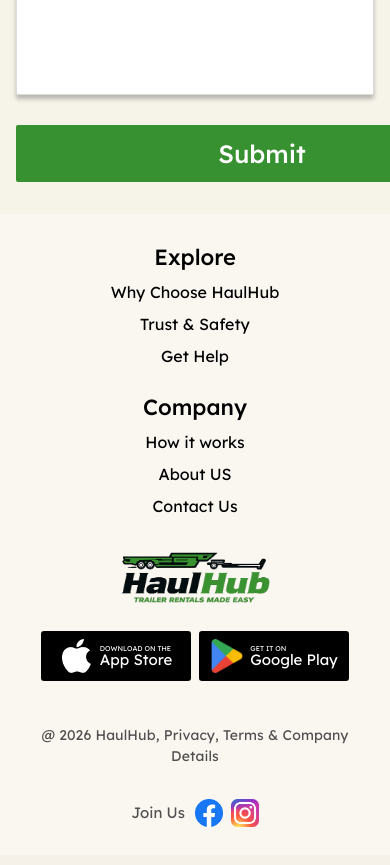
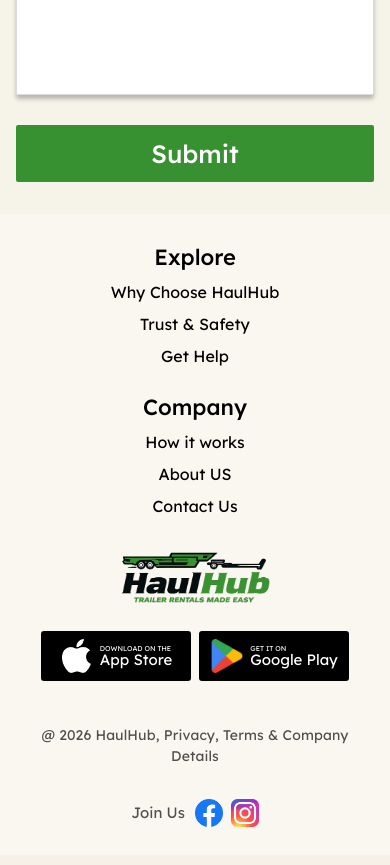
Before and after one commit to devakash400/HaulHub_ReactJS, a React (Create React App) app: page /contact in a window 390 px wide. Shown: the part 1040-1905 px from the top of the page. Built offline with nearby package versions, Linux system fonts and the light colour scheme; no server answers.

Commit message:
contact page polished for mobile view

```diff
--- a/src/pages/Contact/Contact.tsx
+++ b/src/pages/Contact/Contact.tsx
@@ -381,16 +381,14 @@ const Contact: React.FC = () => {
               <div className="pt-1.5">
                 <button
                   type="submit"
-                  className="w-full rounded-[2px] transition-colors hover:bg-[#2d7326] focus:outline-none focus:ring-2 focus:ring-[#389131] focus:ring-offset-2 flex items-center justify-center"
+                  className="w-full rounded-[2px] transition-colors hover:bg-[#2d7326] focus:outline-none focus:ring-2 focus:ring-[#389131] focus:ring-offset-2 flex items-center justify-center px-0 sm:px-[246px]"
                   style={{
                     height: "57px",
                     background: "#389131",
                     opacity: 1,
                     gap: "10px",
                     paddingTop: "13px",
-                    paddingRight: "246px",
                     paddingBottom: "13px",
-                    paddingLeft: "246px",
                     fontFamily: "Lexend",
                     fontWeight: 500,
                     fontStyle: "normal",
```
